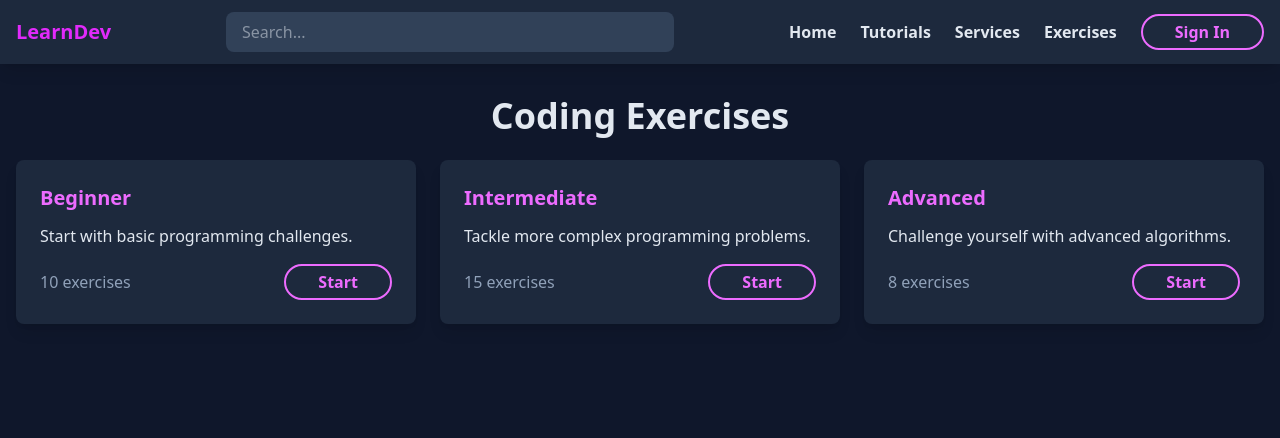
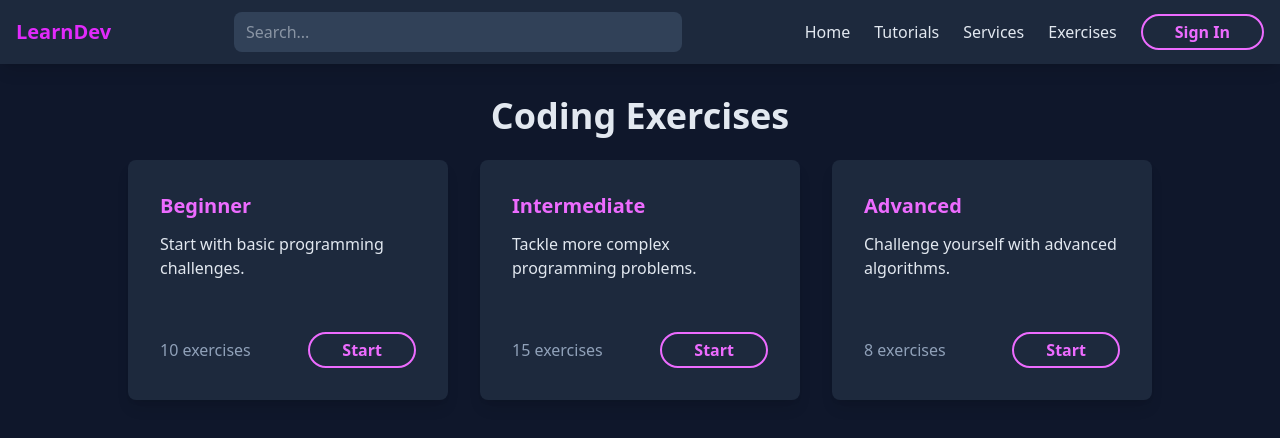
Before and after one commit to Auracle19/Capstone, a React (Vite) app: page /exercises in a window 1280 px wide. Shown: the top 438 px of the page. Built offline with nearby package versions, Linux system fonts and the light colour scheme.

Commit message:
Fixing Bug

```diff
--- a/src/Nav.jsx
+++ b/src/Nav.jsx
@@ -18,22 +18,22 @@ function Nav() {
                         </svg>
                     </button>
                     {/* Search Bar */}
-                    <div className="hidden sm:block flex-1 max-w-md mx-4">
+                    <div className="hidden sm:block flex-1 max-w-[140px] md:max-w-[180px] lg:max-w-md mx-2 md:mx-4">
                         <div className="relative">
                             <input
                                 type="text"
                                 placeholder="Search..."
-                                className="w-full bg-slate-700 text-slate-200 rounded-lg px-4 py-2 focus:outline-none focus:ring-2 focus:ring-fuchsia-500"
+                                className="w-full bg-slate-700 text-slate-200 rounded-lg px-3 py-2 focus:outline-none focus:ring-2 focus:ring-fuchsia-500 text-sm md:text-base"
                             />
                         </div>
                     </div>
                     {/* Navigation Links */}
-                    <div className="hidden sm:flex items-center gap-6">
-                        <Link to="/" className="text-slate-200 linkS">Home</Link>
-                        <Link to="/tutorials" className="text-slate-200 linkS">Tutorials</Link>
-                        <Link to="/services" className="text-slate-200 linkS">Services</Link>
-                        <Link to="/exercises" className="text-slate-200 linkS">Exercises</Link>
-                        <Link to="/signin" className="hoverbtn">Sign In</Link>
+                    <div className="hidden sm:flex items-center gap-4 md:gap-5 lg:gap-6">
+                        <Link to="/" className="text-slate-200 lg:linkS no-underline">Home</Link>
+                        <Link to="/tutorials" className="text-slate-200 lg:linkS no-underline">Tutorials</Link>
+                        <Link to="/services" className="text-slate-200 lg:linkS no-underline">Services</Link>
+                        <Link to="/exercises" className="text-slate-200 lg:linkS no-underline">Exercises</Link>
+                        <Link to="/signin" className="hoverbtn lg:p-2">Sign In</Link>
                     </div>
                 </div>
                 {/* Mobile menu */}
--- a/src/pages/Exercises.jsx
+++ b/src/pages/Exercises.jsx
@@ -2,8 +2,8 @@ function Exercises() {
     return (
         <div className="container mx-auto px-4 py-8 mt-20 sm:mt-16">
             <h1 className="text-3xl sm:text-4xl font-bold mb-4 sm:mb-6 text-center">Coding Exercises</h1>
-            <div className="grid grid-cols-1 sm:grid-cols-2 lg:grid-cols-3 gap-4 sm:gap-6">
-                <div className="bg-slate-800 p-4 sm:p-6 rounded-lg shadow-lg flex flex-col">
+            <div className="grid grid-cols-1 sm:grid-cols-2 md:grid-cols-2 lg:grid-cols-3 gap-4 sm:gap-6 md:gap-8 max-w-5xl mx-auto">
+                <div className="bg-slate-800 p-4 sm:p-6 md:p-8 rounded-lg shadow-lg flex flex-col min-h-[220px] md:min-h-[240px]">
                     <h3 className="text-lg sm:text-xl font-bold mb-2 sm:mb-3 text-fuchsia-400">Beginner</h3>
                     <p className="mb-2 sm:mb-4">Start with basic programming challenges.</p>
                     <div className="flex justify-between items-center mt-auto">
@@ -11,7 +11,7 @@ function Exercises() {
                         <button className="hoverbtn">Start</button>
                     </div>
                 </div>
-                <div className="bg-slate-800 p-4 sm:p-6 rounded-lg shadow-lg flex flex-col">
+                <div className="bg-slate-800 p-4 sm:p-6 md:p-8 rounded-lg shadow-lg flex flex-col min-h-[220px] md:min-h-[240px]">
                     <h3 className="text-lg sm:text-xl font-bold mb-2 sm:mb-3 text-fuchsia-400">Intermediate</h3>
                     <p className="mb-2 sm:mb-4">Tackle more complex programming problems.</p>
                     <div className="flex justify-between items-center mt-auto">
@@ -19,7 +19,7 @@ function Exercises() {
                         <button className="hoverbtn">Start</button>
                     </div>
                 </div>
-                <div className="bg-slate-800 p-4 sm:p-6 rounded-lg shadow-lg flex flex-col">
+                <div className="bg-slate-800 p-4 sm:p-6 md:p-8 rounded-lg shadow-lg flex flex-col min-h-[220px] md:min-h-[240px]">
                     <h3 className="text-lg sm:text-xl font-bold mb-2 sm:mb-3 text-fuchsia-400">Advanced</h3>
                     <p className="mb-2 sm:mb-4">Challenge yourself with advanced algorithms.</p>
                     <div className="flex justify-between items-center mt-auto">
```
